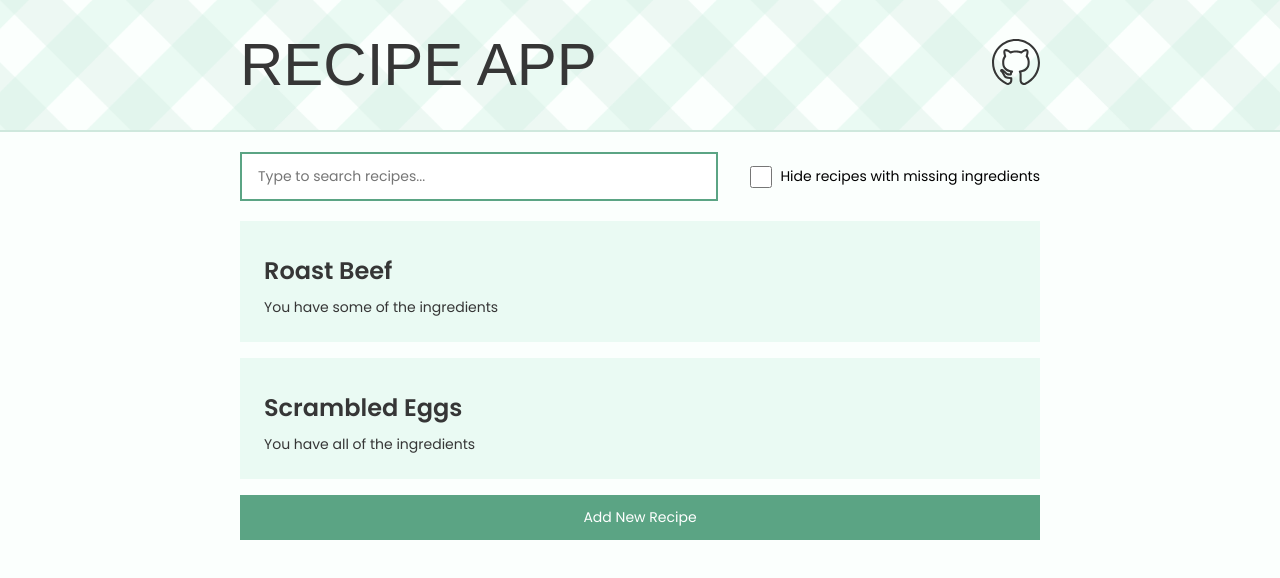
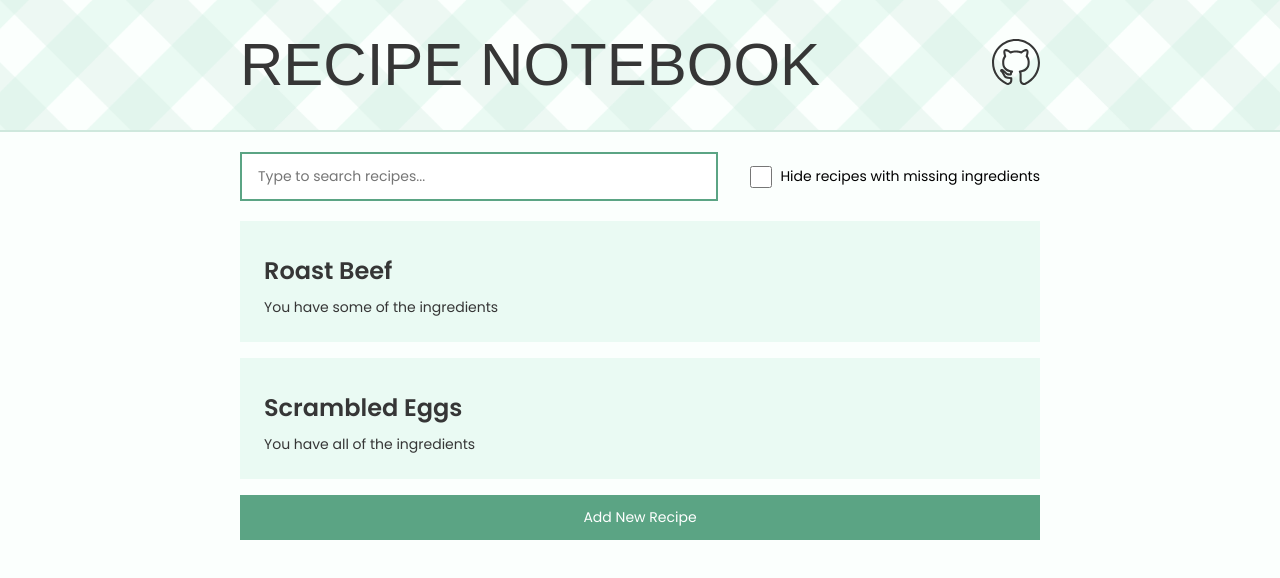
Before and after one commit to CreatorX64/recipe-notebook, a website built with Vite: page index.html in a window 1280 px wide. Built offline with nearby package versions, Linux system fonts and the light colour scheme; a web font is replaced by a local one.

Commit message:
update page title

```diff
--- a/index.html
+++ b/index.html
@@ -3,7 +3,7 @@
   <head>
     <meta charset="UTF-8" />
     <meta name="viewport" content="width=device-width, initial-scale=1.0" />
-    <title>Recipe App</title>
+    <title>Recipe Notebook</title>
     <link rel="icon" href="/favicon.ico" />
     <!-- Google Fonts -->
     <link rel="preconnect" href="https://fonts.googleapis.com" />
@@ -17,7 +17,7 @@
     <header class="page-header">
       <div class="container">
         <a href="/" class="page-title">
-          <h1>Recipe App</h1>
+          <h1>Recipe Notebook</h1>
         </a>
         <a
           href="https://github.com/creatorX64/recipe-app"
```
Also changed, not shown: edit.html (+2 -2 lines).
